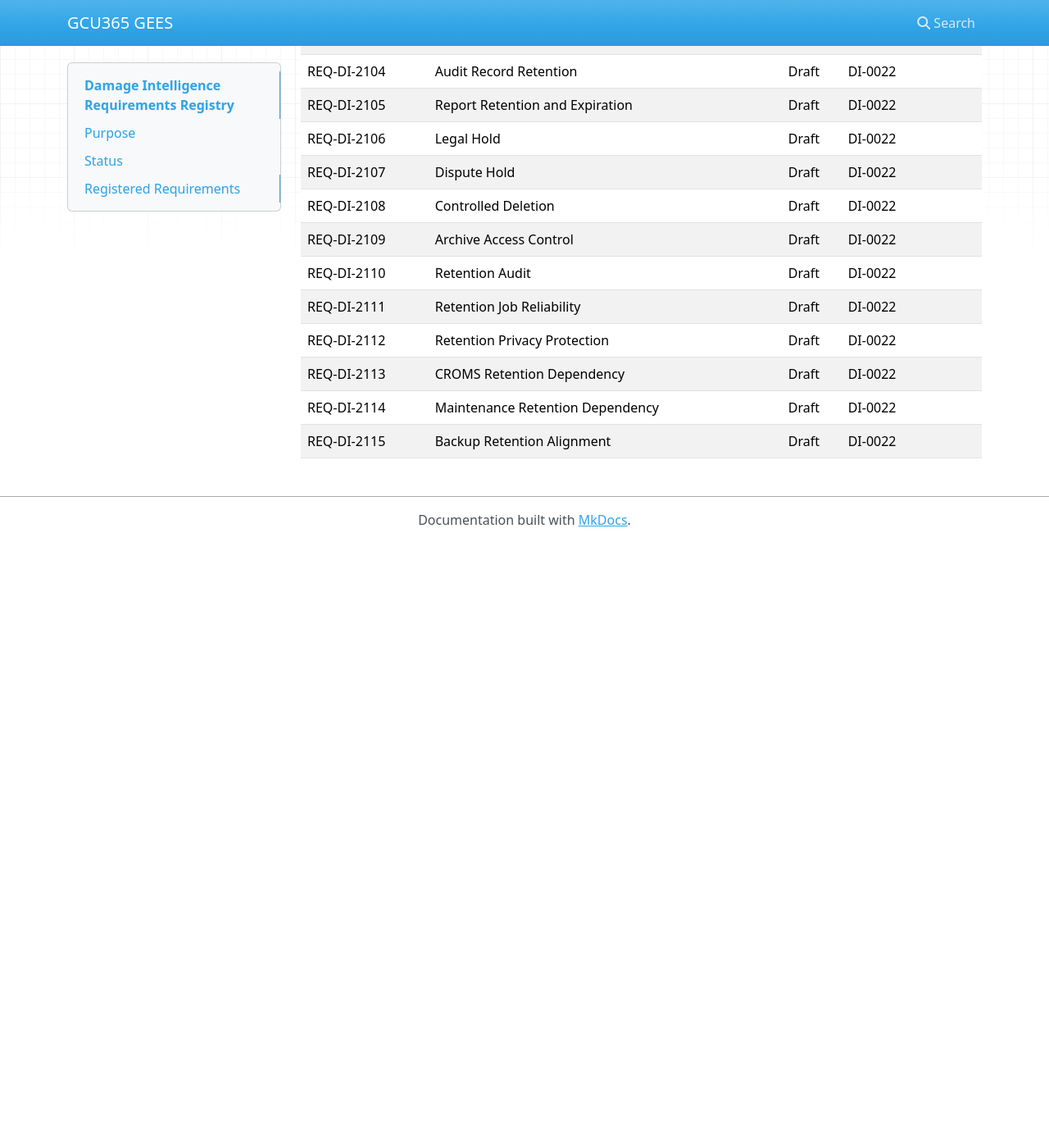
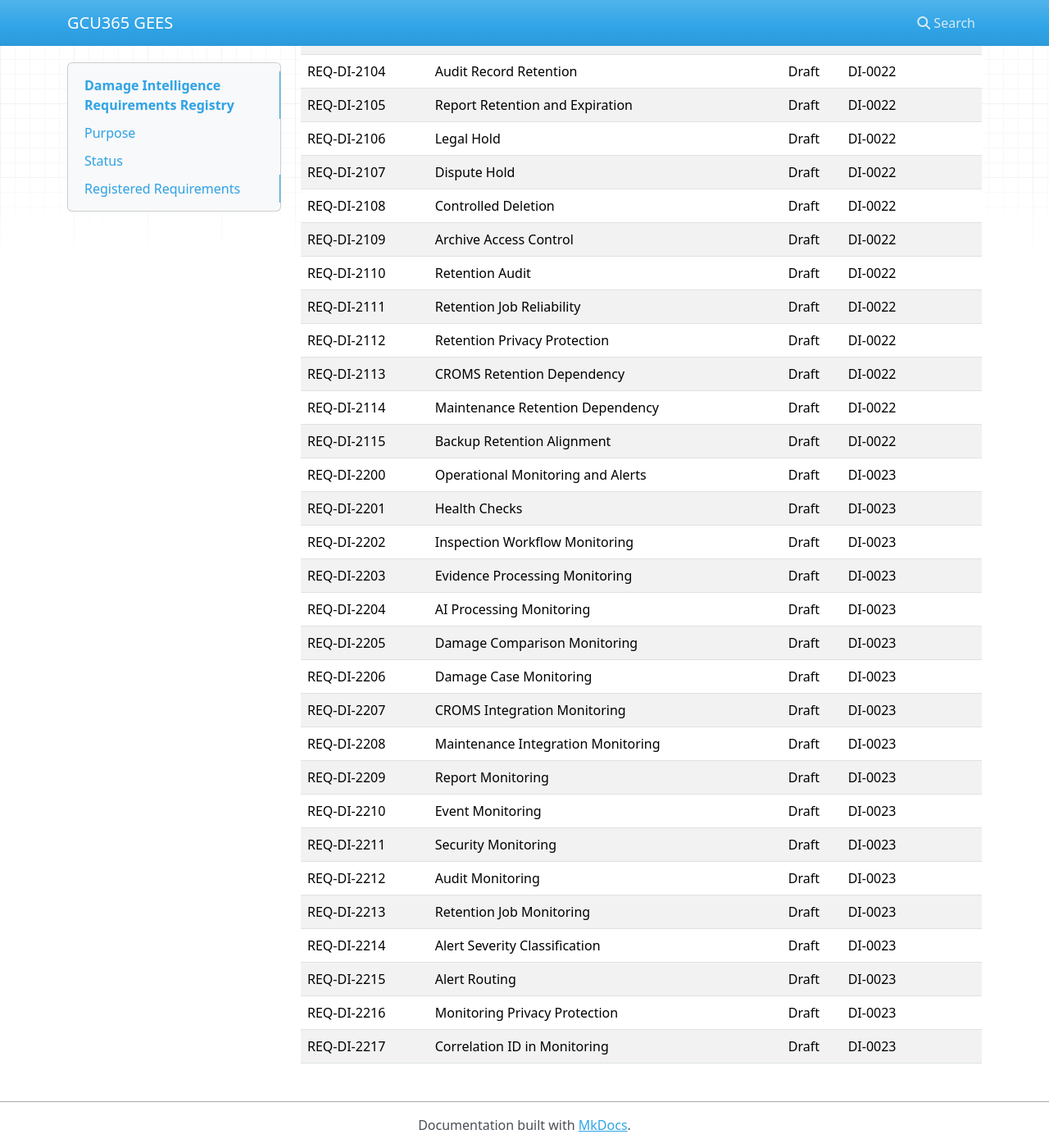
Before and after one commit to My10Sons/GCU365GEES, an MkDocs documentation site: the page built from docs/99-Appendices/Requirement-Registry/DAMAGE.md, in a window 1280 px wide and 1400 px high, scrolled down 14359 px. Shown: the whole window at 82% size. Built offline with MkDocs 1.6.1, drawn with Linux system fonts in a browser that asks for light colours; nearby versions of some CDN libraries; before the commit the page ends 15021 px from its top, so only the background shows below that.

Commit message:
Update DAMAGE.md

```diff
--- a/docs/99-Appendices/Requirement-Registry/DAMAGE.md
+++ b/docs/99-Appendices/Requirement-Registry/DAMAGE.md
@@ -365,3 +365,21 @@ Requirements have been registered below.
 | REQ-DI-2113 | CROMS Retention Dependency | Draft | DI-0022 | Prevent deletion while needed by CROMS workflows |
 | REQ-DI-2114 | Maintenance Retention Dependency | Draft | DI-0022 | Prevent deletion while needed by Maintenance workflows |
 | REQ-DI-2115 | Backup Retention Alignment | Draft | DI-0022 | Align backups with enterprise backup policy |
+| REQ-DI-2200 | Operational Monitoring and Alerts | Draft | DI-0023 | Monitoring and alerting across Damage Intelligence |
+| REQ-DI-2201 | Health Checks | Draft | DI-0023 | Health checks for core dependencies |
+| REQ-DI-2202 | Inspection Workflow Monitoring | Draft | DI-0023 | Monitor inspection status and stuck workflows |
+| REQ-DI-2203 | Evidence Processing Monitoring | Draft | DI-0023 | Monitor image upload, quality, and evidence access |
+| REQ-DI-2204 | AI Processing Monitoring | Draft | DI-0023 | Monitor AI queue, completion, failures, and latency |
+| REQ-DI-2205 | Damage Comparison Monitoring | Draft | DI-0023 | Monitor comparison results and failures |
+| REQ-DI-2206 | Damage Case Monitoring | Draft | DI-0023 | Monitor damage case lifecycle and backlog |
+| REQ-DI-2207 | CROMS Integration Monitoring | Draft | DI-0023 | Monitor CROMS integration health |
+| REQ-DI-2208 | Maintenance Integration Monitoring | Draft | DI-0023 | Monitor Maintenance integration health |
+| REQ-DI-2209 | Report Monitoring | Draft | DI-0023 | Monitor report generation and access |
+| REQ-DI-2210 | Event Monitoring | Draft | DI-0023 | Monitor event publication and processing |
+| REQ-DI-2211 | Security Monitoring | Draft | DI-0023 | Monitor authorization and suspicious access |
+| REQ-DI-2212 | Audit Monitoring | Draft | DI-0023 | Monitor audit creation and access |
+| REQ-DI-2213 | Retention Job Monitoring | Draft | DI-0023 | Monitor retention, archival, deletion, and holds |
+| REQ-DI-2214 | Alert Severity Classification | Draft | DI-0023 | Classify alerts by severity |
+| REQ-DI-2215 | Alert Routing | Draft | DI-0023 | Route alerts to responsible owners |
+| REQ-DI-2216 | Monitoring Privacy Protection | Draft | DI-0023 | Prevent sensitive data leakage in monitoring |
+| REQ-DI-2217 | Correlation ID in Monitoring | Draft | DI-0023 | Correlation IDs across monitoring signals |
```
